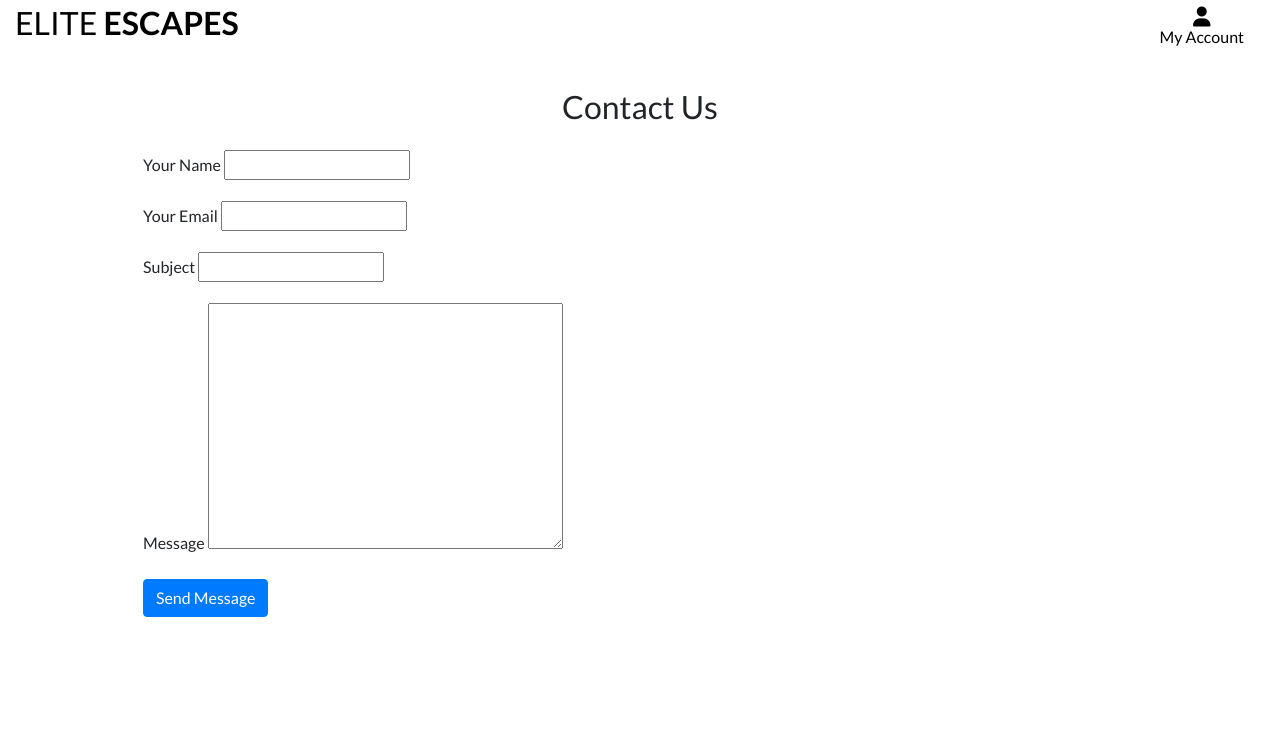
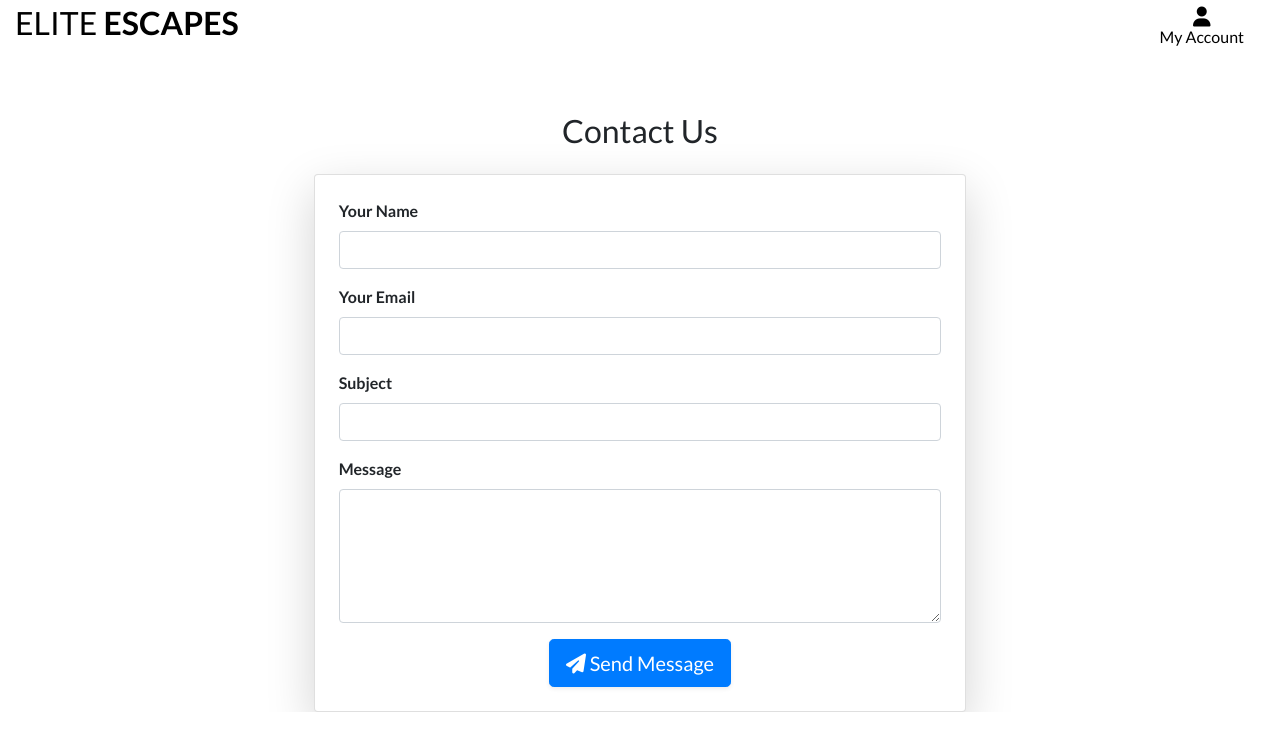
Before and after one commit to Alexiou981/elite-escapes, a Django app: page /contact/ in a window 1280 px wide. Shown: the top 751 px of the page. Run offline with Django 3.2, Linux system fonts and the light colour scheme; some libraries are stand-ins or nearby versions.

Commit message:
style form to match projects styling

```diff
--- a/contact/templates/contact/contact.html
+++ b/contact/templates/contact/contact.html
@@ -1,34 +1,58 @@
 {% extends "base.html" %}
 
 {% block content %}
-<div class="container">
-    <h2 class="text-center mt-4">Contact Us</h2>
+<div class="container mt-5">
+    <div class="row justify-content-center">
+        <div class="col-md-8">
+            <h2 class="text-center mb-4">Contact Us</h2>
 
+            <!-- Display success messages -->
             {% if messages %}
+                <div class="alert-container">
                     {% for message in messages %}
-            <div class="alert alert-success">{{ message }}</div>
+                        <div class="alert alert-success alert-dismissible fade show" role="alert">
+                            {{ message }}
+                            <button type="button" class="close" data-dismiss="alert" aria-label="Close">
+                                <span aria-hidden="true">&times;</span>
+                            </button>
+                        </div>
                     {% endfor %}
+                </div>
             {% endif %}
 
-    <form method="post" class="mt-4">
+            <!-- Contact Form -->
+            <div class="card shadow-lg p-4">
+                <form method="post">
                     {% csrf_token %}
+
                     <div class="form-group">
-            <label for="id_name">Your Name</label>
-            {{ form.name }}
+                        <label for="id_name"><strong>Your Name</strong></label>
+                        <input type="text" name="name" id="id_name" class="form-control" value="{{ form.name.value|default:'' }}" required>
                     </div>
+
                     <div class="form-group">
-            <label for="id_email">Your Email</label>
-            {{ form.email }}
+                        <label for="id_email"><strong>Your Email</strong></label>
+                        <input type="email" name="email" id="id_email" class="form-control" value="{{ form.email.value|default:'' }}" required>
                     </div>
+
                     <div class="form-group">
-            <label for="id_subject">Subject</label>
-            {{ form.subject }}
+                        <label for="id_subject"><strong>Subject</strong></label>
+                        <input type="text" name="subject" id="id_subject" class="form-control" value="{{ form.subject.value|default:'' }}" required>
                     </div>
+
                     <div class="form-group">
-            <label for="id_message">Message</label>
-            {{ form.message }}
+                        <label for="id_message"><strong>Message</strong></label>
+                        <textarea name="message" id="id_message" class="form-control" rows="5" required>{{ form.message.value|default:'' }}</textarea>
                     </div>
-        <button type="submit" class="btn btn-primary">Send Message</button>
+
+                    <div class="text-center">
+                        <button type="submit" class="btn btn-primary btn-lg shadow-sm">
+                            <i class="fas fa-paper-plane"></i> Send Message
+                        </button>
+                    </div>
                 </form>
             </div>
+        </div>
+    </div>
+</div>
 {% endblock %}
```
Lines whose indentation alone changed are shown as unchanged.
